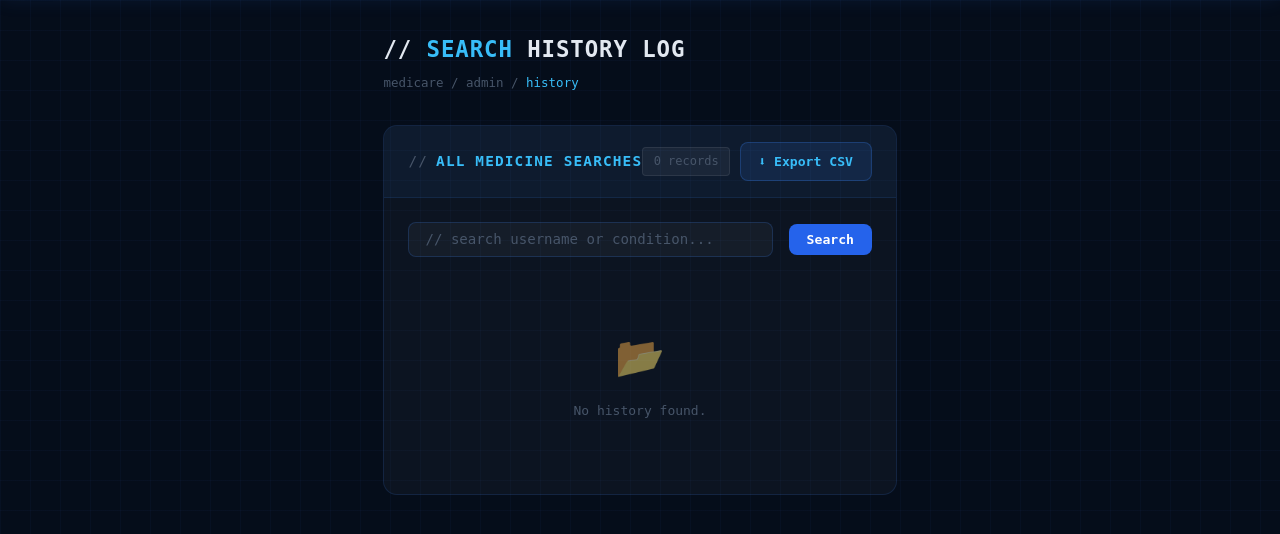
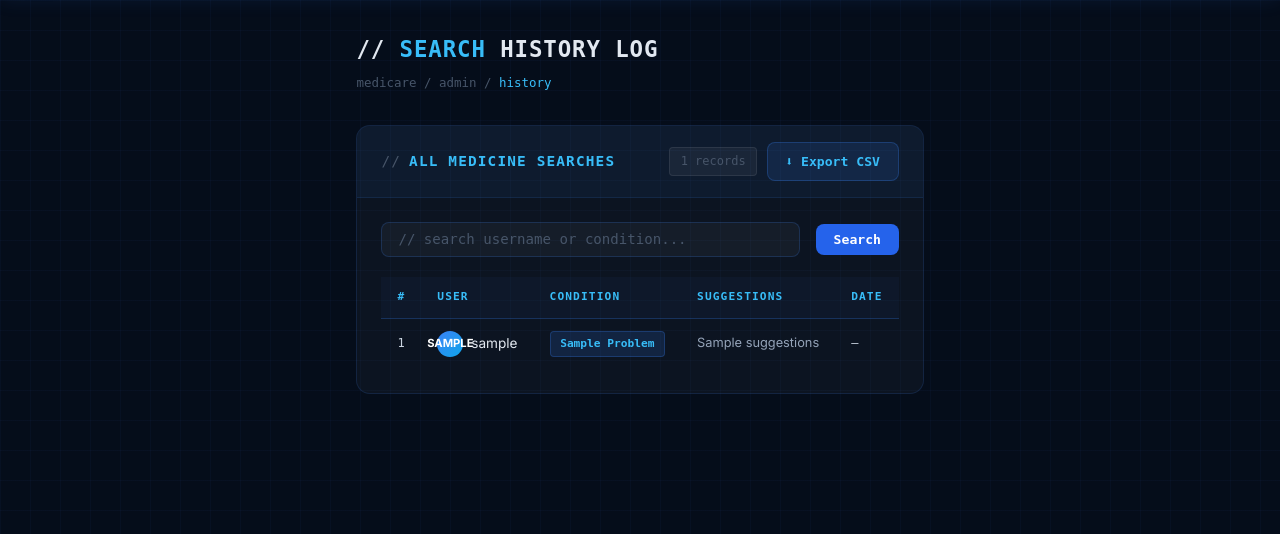
Before and after one commit to Shauryarutu2014/medicare-project, a Flask app: page /admin/history in a window 1280 px wide. Shown: the part 60-594 px from the top of the page. Run offline with Flask 3, Linux system fonts and the light colour scheme; a database or web service that is not in the repository returns one stand-in record (values such as "Sample title"); some libraries are stand-ins or nearby versions.

Commit message:
Upload history in admin

```diff
--- a/app.py
+++ b/app.py
@@ -876,9 +876,15 @@ def admin_history():
     cur = conn.cursor(cursor_factory=RealDictCursor)
 
     cur.execute("""
-        SELECT id, username, problem, symptoms, suggestions, searched_at
+        SELECT
+            history.id,
+            history.username,
+            history.problem,
+            history.symptoms,
+            history.suggestions,
+            history.searched_at
         FROM history
-        ORDER BY searched_at DESC
+        ORDER BY history.searched_at DESC
     """)
 
     history = cur.fetchall()
--- a/templates/admin_history.html
+++ b/templates/admin_history.html
@@ -37,7 +37,7 @@
     <div class="admin-panel-header">
       <div class="admin-panel-title">All Medicine Searches</div>
       <div style="display:flex; gap:.6rem; align-items:center;">
-        <span class="admin-count">{{ records|length }} records</span>
+        <span class="admin-count">{{ history|length }} records</span>
         <a href="{{ url_for('admin_download_history') }}" class="admin-btn admin-btn-download">⬇ Export CSV</a>
       </div>
     </div>
@@ -48,7 +48,7 @@
         {% if search %}<a href="{{ url_for('admin_history') }}" class="admin-btn" style="background:rgba(255,255,255,.06); color:#94a3b8; border:1px solid rgba(255,255,255,.1);">Clear</a>{% endif %}
       </form>
 
-      {% if records %}
+      {% if history %}
       <div style="overflow-x:auto;">
         <table class="admin-table">
           <thead>
@@ -61,7 +61,7 @@
             </tr>
           </thead>
           <tbody>
-            {% for r in records %}
+            {% for r in history %}
             <tr>
               <td class="admin-id">{{ loop.index }}</td>
               <td>
```
